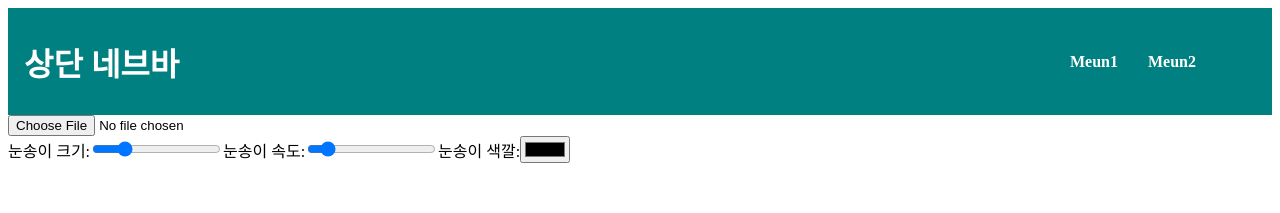
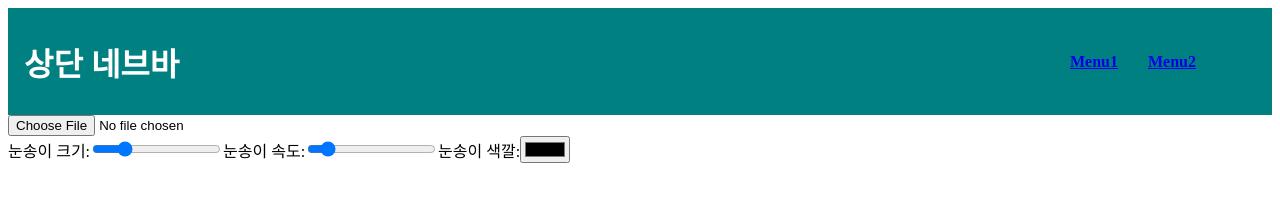
Before and after one commit to GDSC-snowflowerthon/SnowPick-team07-web, a React (Create React App) app: page / in a window 1280 px wide. Shown: the top 213 px of the page. Built offline with nearby package versions, Linux system fonts and the light colour scheme.

Commit message:
[Design] NavBar 위치 변경

```diff
--- a/package.json
+++ b/package.json
@@ -8,7 +8,9 @@
     "@testing-library/user-event": "^13.5.0",
     "react": "^18.2.0",
     "react-dom": "^18.2.0",
+    "react-router-dom": "^6.21.1",
     "react-scripts": "5.0.1",
+    "styled-components": "^6.1.8",
     "web-vitals": "^2.1.4"
   },
   "scripts": {
--- a/src/App.js
+++ b/src/App.js
@@ -1,12 +1,17 @@
-import SnowEffectOnUploadedImage from "./snowEffect";
+import { BrowserRouter as Router, Route, Routes } from "react-router-dom";
 import HomePage from "./pages/home/HomePage";
+import ListPage from "./pages/list/ListPage"; // 가정한 ListPage 경로
+import NavBar from "./pages/layout/Navbar";
 
 function App() {
   return (
-    // <div>
-    //    <SnowEffectOnUploadedImage></SnowEffectOnUploadedImage>
-    // </div>
-    <HomePage />
+    <Router>
+      <NavBar />
+      <Routes>
+        <Route path="/" element={<HomePage />} />
+        <Route path="/list" element={<ListPage />} />
+      </Routes>
+    </Router>
   );
 }
 
--- a/src/pages/home/HomePage.jsx
+++ b/src/pages/home/HomePage.jsx
@@ -4,7 +4,7 @@ import NavBar from "../layout/Navbar";
 const HomePage = () => {
   return (
     <div>
-      <NavBar />
+      {/* <NavBar /> */}
       <SnowEffectOnUploadedImage />
     </div>
   );
--- a/src/pages/layout/Navbar.jsx
+++ b/src/pages/layout/Navbar.jsx
@@ -1,12 +1,17 @@
 import * as S from "./style";
+import { NavLink } from "react-router-dom";
 
 const NavBar = () => {
   return (
     <S.NavContainer>
       <h1>상단 네브바</h1>
       <S.NavItemContainer>
-        <S.NavItem>Meun1</S.NavItem>
-        <S.NavItem>Meun2</S.NavItem>
+        <NavLink to="/">
+          <S.NavItem>Menu1</S.NavItem>
+        </NavLink>
+        <NavLink to="/list">
+          <S.NavItem>Menu2</S.NavItem>
+        </NavLink>
       </S.NavItemContainer>
     </S.NavContainer>
   );
--- /dev/null
+++ b/src/pages/list/ListPage.jsx
@@ -0,0 +1,9 @@
+const ListPage = () => {
+  return (
+    <div>
+      <span>리스트 페이지 입니다.</span>
+    </div>
+  );
+};
+
+export default ListPage;
```
Also changed, not shown: 1 other file (tests, documents, lock files or other folders).
